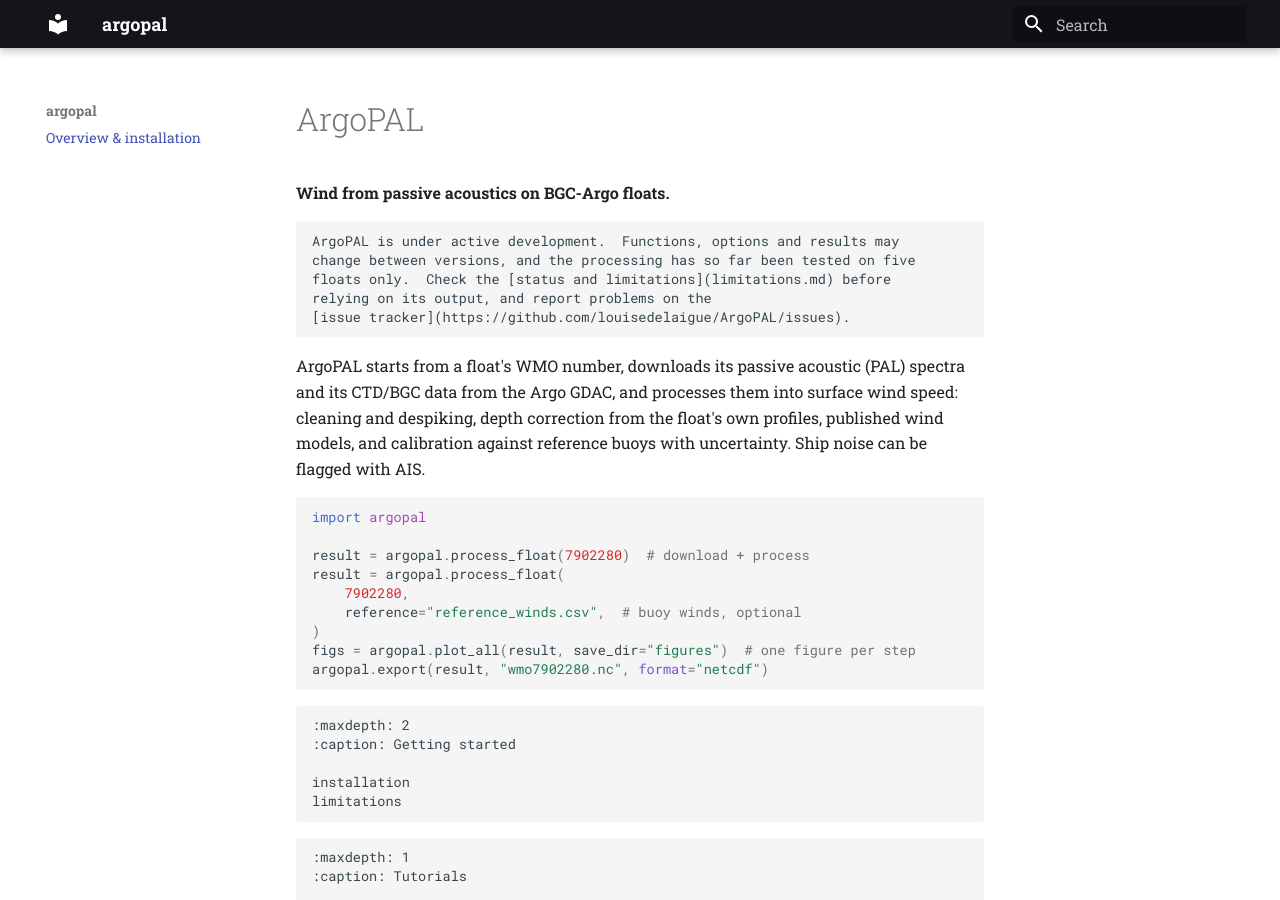
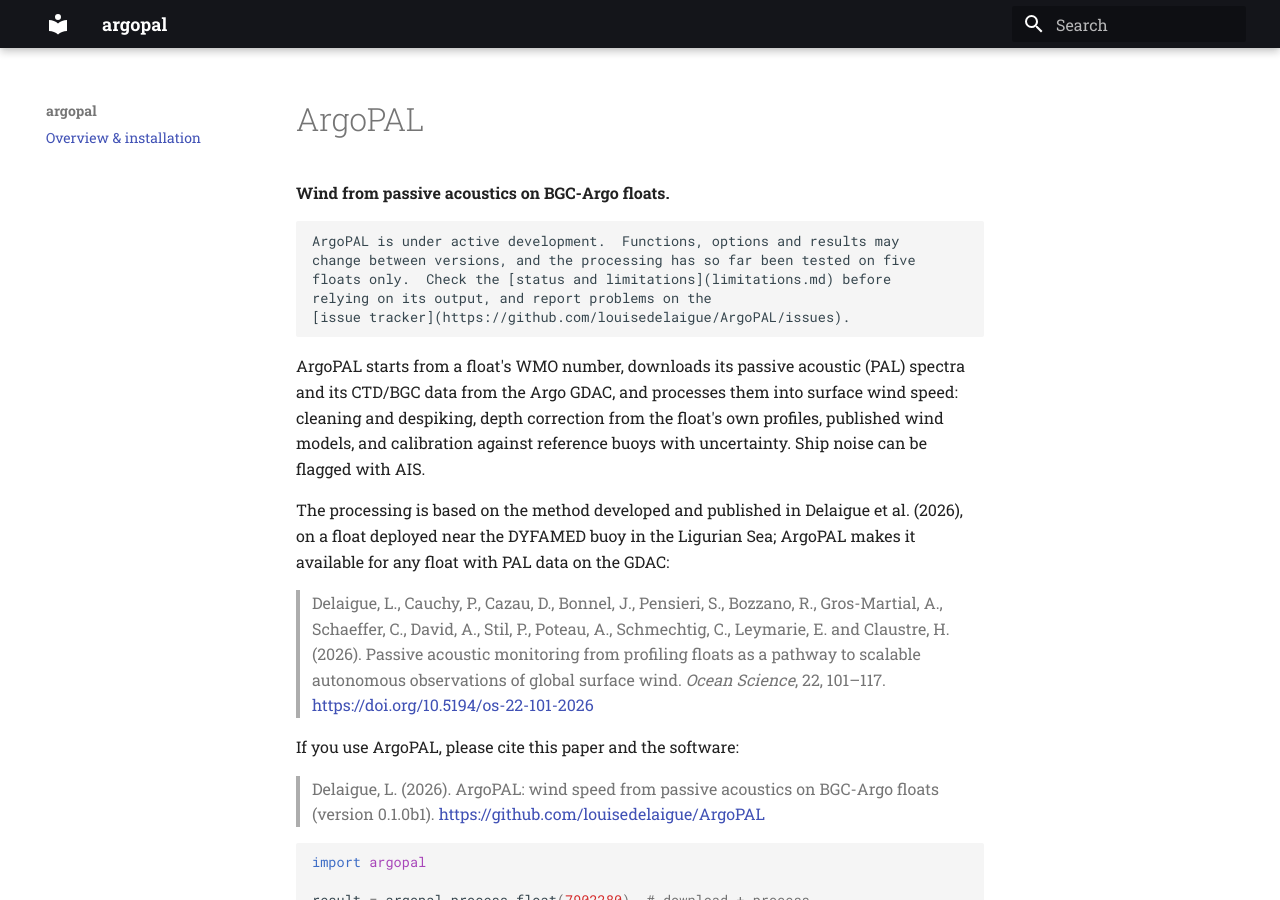
Before and after one commit to louisedelaigue/ArgoPAL, an MkDocs documentation site: the page built from docs/index.md, in a window 1280 px wide and 900 px high. Built offline with MkDocs 1.6.1 and Material for MkDocs 9.7.7, drawn with Linux system fonts in a browser that asks for light colours.

Commit message:
ocs home: method paper and citation

````diff
--- a/docs/index.md
+++ b/docs/index.md
@@ -15,6 +15,25 @@ ArgoPAL starts from a float's WMO number, downloads its passive acoustic
 into surface wind speed: cleaning and despiking, depth correction from the
 float's own profiles, published wind models, and calibration against
 reference buoys with uncertainty.  Ship noise can be flagged with AIS.
+
+The processing is based on the method developed and published in
+Delaigue et al. (2026), on a float deployed near the DYFAMED buoy in the
+Ligurian Sea; ArgoPAL makes it available for any float with PAL data on
+the GDAC:
+
+> Delaigue, L., Cauchy, P., Cazau, D., Bonnel, J., Pensieri, S.,
+> Bozzano, R., Gros-Martial, A., Schaeffer, C., David, A., Stil, P.,
+> Poteau, A., Schmechtig, C., Leymarie, E. and Claustre, H. (2026).
+> Passive acoustic monitoring from profiling floats as a pathway to
+> scalable autonomous observations of global surface wind.  *Ocean
+> Science*, 22, 101–117.
+> [https://doi.org/10.5194/os-22-101-2026](https://doi.org/10.5194/os-22-101-2026)
+
+If you use ArgoPAL, please cite this paper and the software:
+
+> Delaigue, L. (2026).  ArgoPAL: wind speed from passive acoustics on
+> BGC-Argo floats (version 0.1.0b1).
+> [https://github.com/louisedelaigue/ArgoPAL](https://github.com/louisedelaigue/ArgoPAL)
 
 ```python
 import argopal
````
